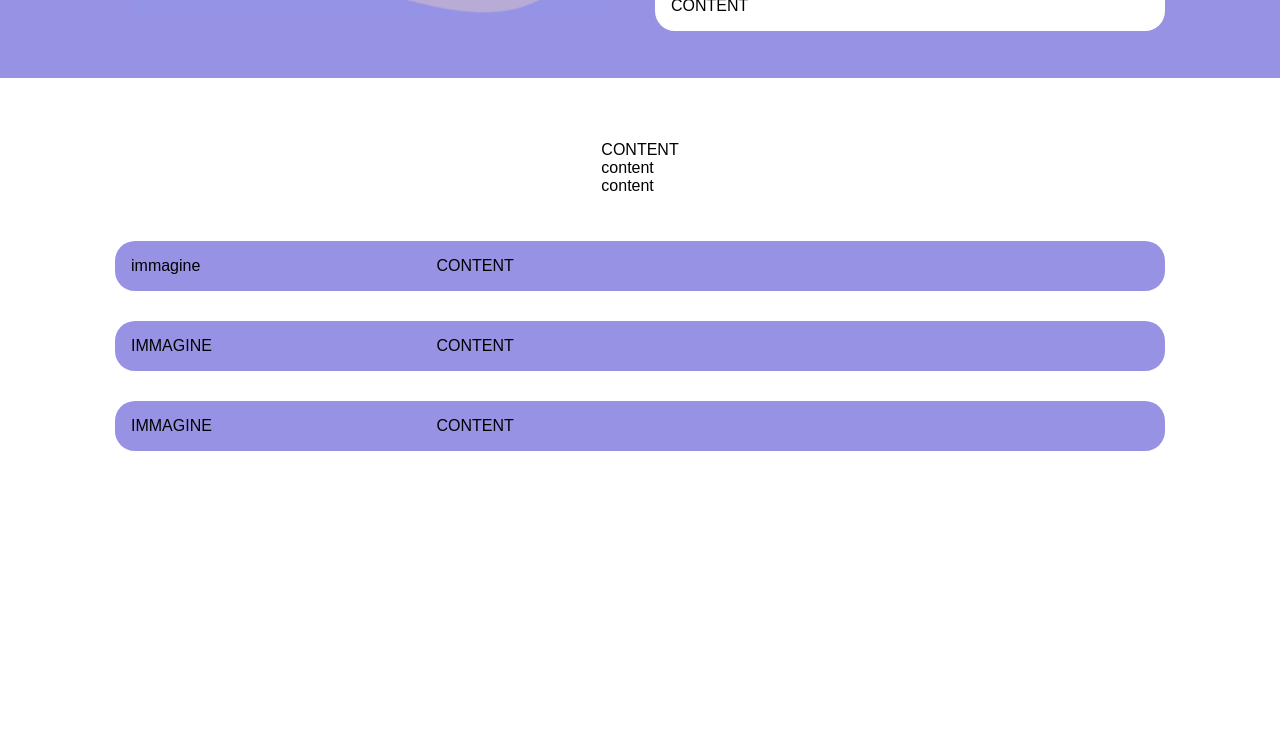
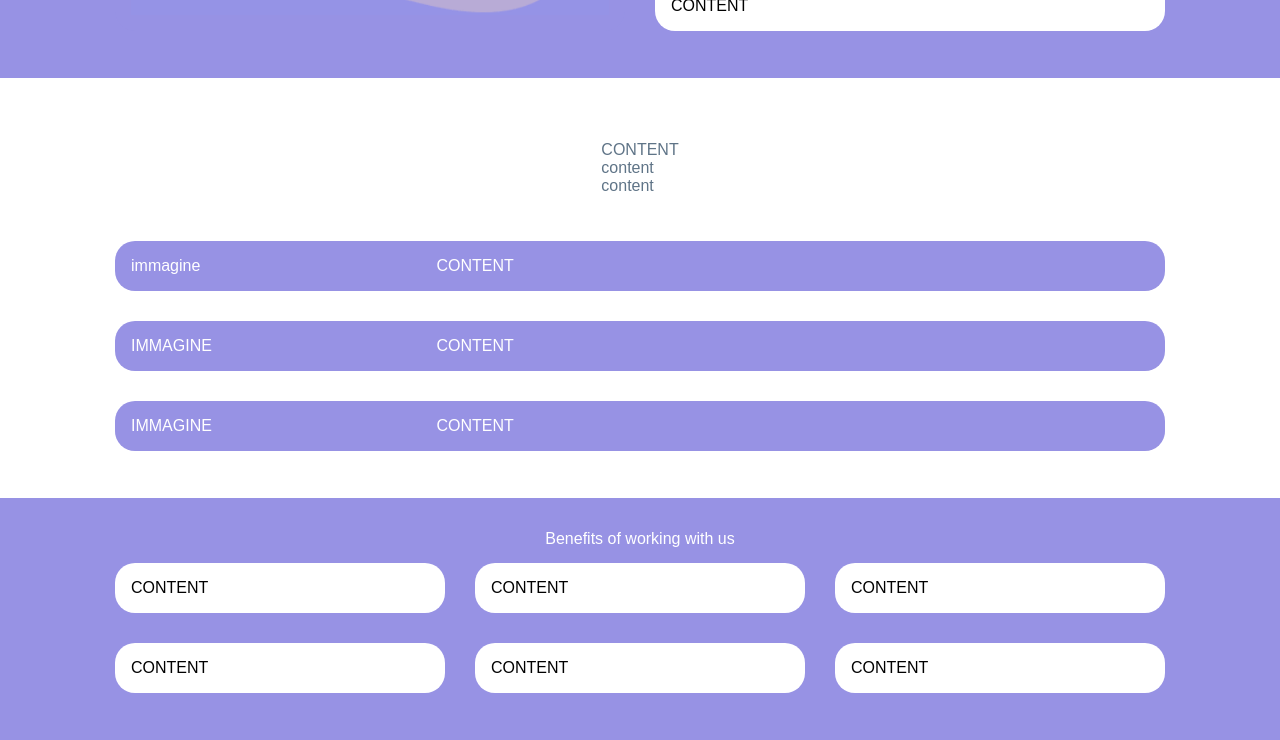
Before and after one commit to Andsirpa/htmlcss-responsive-layout, a plain HTML site: page index.html in a window 1280 px wide. Shown: the part 836-1576 px from the top of the page. Before the commit the page ends 1334 px from the top, so only its background shows below. Drawn offline with Linux system fonts and the light colour scheme.

Commit message:
feat: add section benefits structure

```diff
--- a/css/style.css
+++ b/css/style.css
@@ -124,6 +124,7 @@ section {
 /* SECTION PLANNING */
 
 #planning,
+#benefits,
 #planning .card {
     background-color: var(--primary-color);
 }
@@ -147,10 +148,12 @@ section {
 
 #testimonials .card {
     background-color: var(--primary-color);
+    color: white;
 }
 
 #testimonials .first-card {
     background-color: white;
+    color: var(--card-color);
     flex-direction: column;
     justify-content: space-around;
     align-items: center;
@@ -163,3 +166,15 @@ section {
 #testimonials .card-right {
     width: 70%;
 }
+
+
+/* SECTION BENEFITS */
+
+.secondary-title {
+    text-align: center;
+    color: white;
+}
+
+#benefits .card {
+    background-color: white;
+}
--- a/index.html
+++ b/index.html
@@ -111,6 +111,36 @@
         </section>
         <!-- END Section TESTIMONIALS -->
 
+        <!-- SECTION BENEFITS -->
+        <section id="benefits">
+            <div class="container">
+                <div class="secondary-title">Benefits of working with us</div>
+                <div class="row">
+                    <div class="col-1-3">
+                        <div class="card">CONTENT</div>
+                    </div>
+                    <div class="col-1-3">
+                        <div class="card">CONTENT</div>
+                    </div>
+                    <div class="col-1-3">
+                        <div class="card">CONTENT</div>
+                    </div>
+                    <div class="col-1-3">
+                        <div class="card">CONTENT</div>
+                    </div>
+                    <div class="col-1-3">
+                        <div class="card">CONTENT</div>
+                    </div>
+                    <div class="col-1-3">
+                        <div class="card">CONTENT</div>
+                    </div>
+                </div>
+            </div>
+
+        </section>
+        <!-- END SECTION BENEFITS -->
+
+
     </main>
 
 </body>
```
